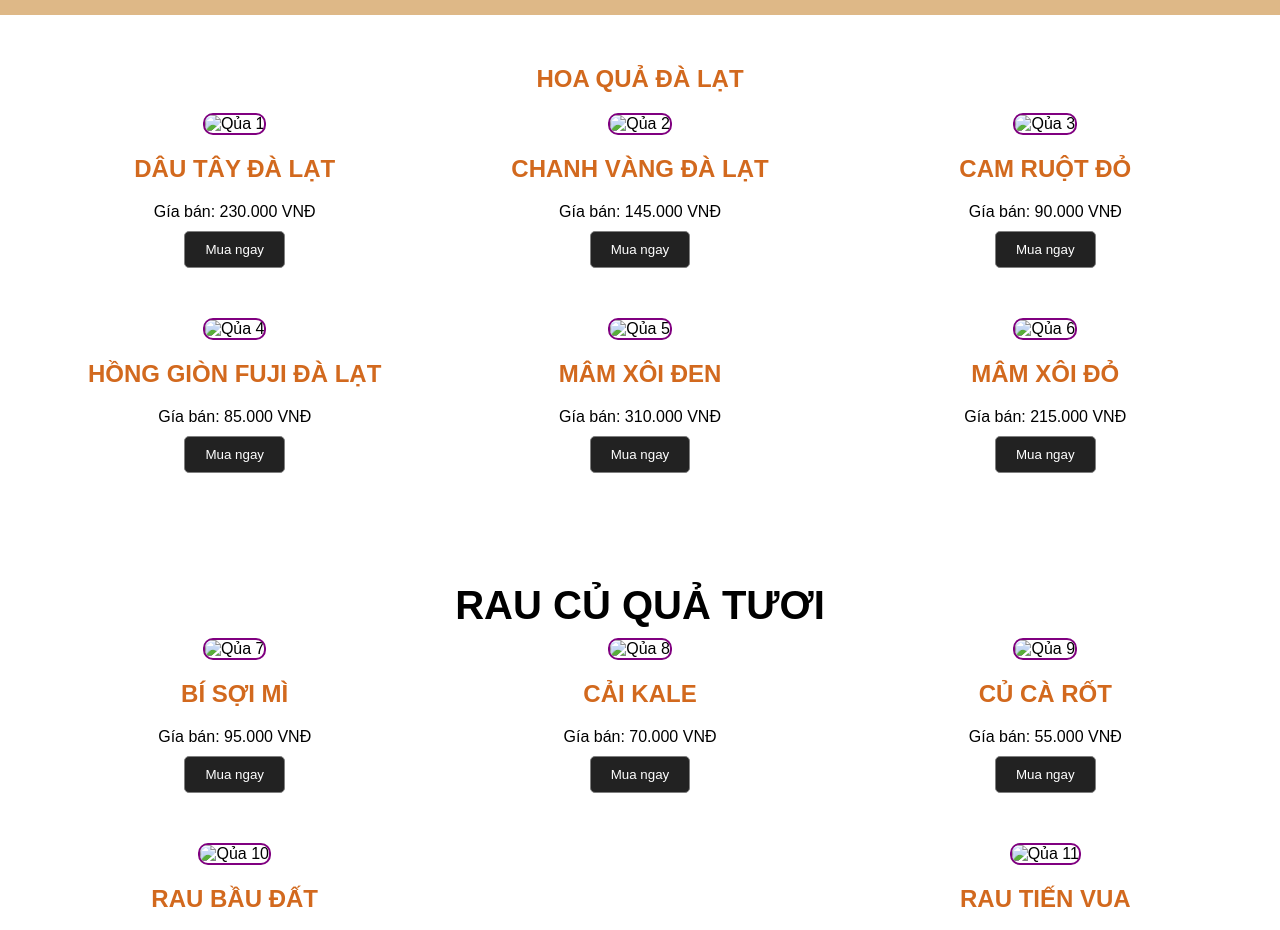
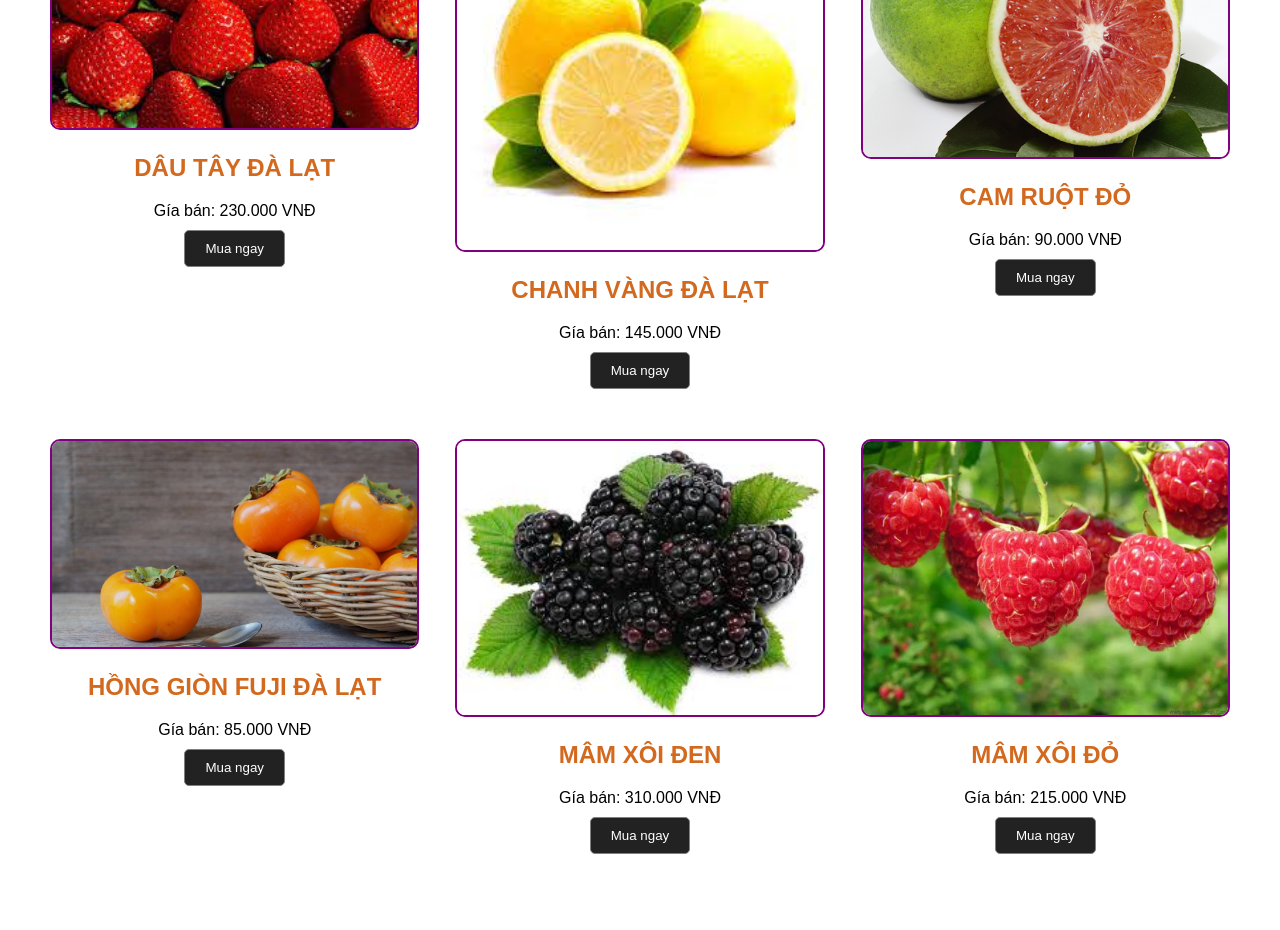
Before and after one commit to ThuVui/Nguyentthuvui, a plain HTML site: page index.html in a window 1280 px wide. Shown: the part 599-1529 px from the top of the page. Drawn offline with Linux system fonts and the light colour scheme.

Commit message:
Update index.html

```diff
--- a/index.html
+++ b/index.html
@@ -10,7 +10,7 @@
 
     <header>
         <div class="intro">
-            <img src=".tải xuống.jfif" alt="logo hoa quả tươi">
+            <img src="tải xuống.jfif" alt="logo hoa quả tươi">
         </div>
         <nav>
             <ul>
@@ -31,42 +31,42 @@
             <div class="products">
                 <!--Sản phẩm 1-->
                 <div class="product">
-                    <img src=".Dâu.jfif" alt="Qủa 1">
+                    <img src="Dâu.jfif" alt="Qủa 1">
                     <h2>Dâu tây Đà Lạt</h2>
                     <p>Gía bán: 230.000 VNĐ</p>
                     <button>Mua ngay</button>
                 </div>
                         <!--Sản phẩm 2-->
                     <div class="product">
-                        <img src=".Chanh.jfif" alt="Qủa 2">
+                        <img src="Chanh.jfif" alt="Qủa 2">
                         <h2>Chanh vàng Đà Lạt</h2>
                         <p>Gía bán: 145.000 VNĐ</p>
                         <button>Mua ngay</button>
                 </div>
                 <!--Sản phẩm 3-->
                 <div class="product">
-                <img src=".Cam ruột đỏ.webp" alt="Qủa 3">
+                <img src="Cam ruột đỏ.webp" alt="Qủa 3">
                         <h2>Cam ruột đỏ</h2>
                         <p>Gía bán: 90.000 VNĐ</p>
                         <button>Mua ngay</button>
             </div>
              <!--Sản phẩm 4-->
              <div class="product">
-                <img src=".Hồng.jpg" alt="Qủa 4">
+                <img src="Hồng.jpg" alt="Qủa 4">
                         <h2>Hồng giòn Fuji Đà Lạt</h2>
                         <p>Gía bán: 85.000 VNĐ</p>
                         <button>Mua ngay</button>
             </div>
              <!--Sản phẩm 5-->
              <div class="product">
-                <img src=".Mâm xôi đen.jfif" alt="Qủa 5">
+                <img src="Mâm xôi đen.jfif" alt="Qủa 5">
                         <h2>Mâm xôi đen</h2>
                         <p>Gía bán: 310.000 VNĐ</p>
                         <button>Mua ngay</button>
             </div>
              <!--Sản phẩm 6-->
              <div class="product">
-                <img src=".Mâm xôi.jpg" alt="Qủa 6">
+                <img src="Mâm xôi.jpg" alt="Qủa 6">
                         <h2>Mâm xôi đỏ</h2>
                         <p>Gía bán: 215.000 VNĐ</p>
                         <button>Mua ngay</button>
@@ -78,33 +78,33 @@
             <div class="products">
              <!--Sản phẩm 7-->
              <div class="product">
-                <img src=".Bí.webp" alt="Qủa 7">
+                <img src="Bí.webp" alt="Qủa 7">
                         <h2>Bí sợi mì</h2>
                         <p>Gía bán: 95.000 VNĐ</p>
                         <button>Mua ngay</button>
         </div>
          <!--Sản phẩm 8-->
          <div class="product">
-            <img src=".cai-kale-3.webp" alt="Qủa 8">
+            <img src="cai-kale-3.webp" alt="Qủa 8">
                     <h2>Cải Kale</h2>
                     <p>Gía bán: 70.000 VNĐ</p>
                     <button>Mua ngay</button>
         </div>
          <!--Sản phẩm 9-->
          <div class="product">
-            <img src=".Cà rốt.jpg" alt="Qủa 9">
+            <img src="Cà rốt.jpg" alt="Qủa 9">
                     <h2>Củ cà rốt</h2>
                     <p>Gía bán: 55.000 VNĐ</p>
                     <button>Mua ngay</button>
         </div>
         <div class="product">
-            <img src=".Rau bầu đất.jfif" alt="Qủa 10">
+            <img src="Rau bầu đất.jfif" alt="Qủa 10">
                     <h2>Rau bầu đất</h2>
                     <p>Gía bán: 70.000 VNĐ</p>
                     <button>Mua ngay</button>
         </div>
         <div class="product">
-            <img src=".Rau tiến vua.jfif" alt="Qủa 11">
+            <img src="Rau tiến vua.jfif" alt="Qủa 11">
                     <h2>Rau tiến Vua</h2>
                     <p>Gía bán: 620.000 VNĐ</p>
                     <button>Mua ngay</button>
```
